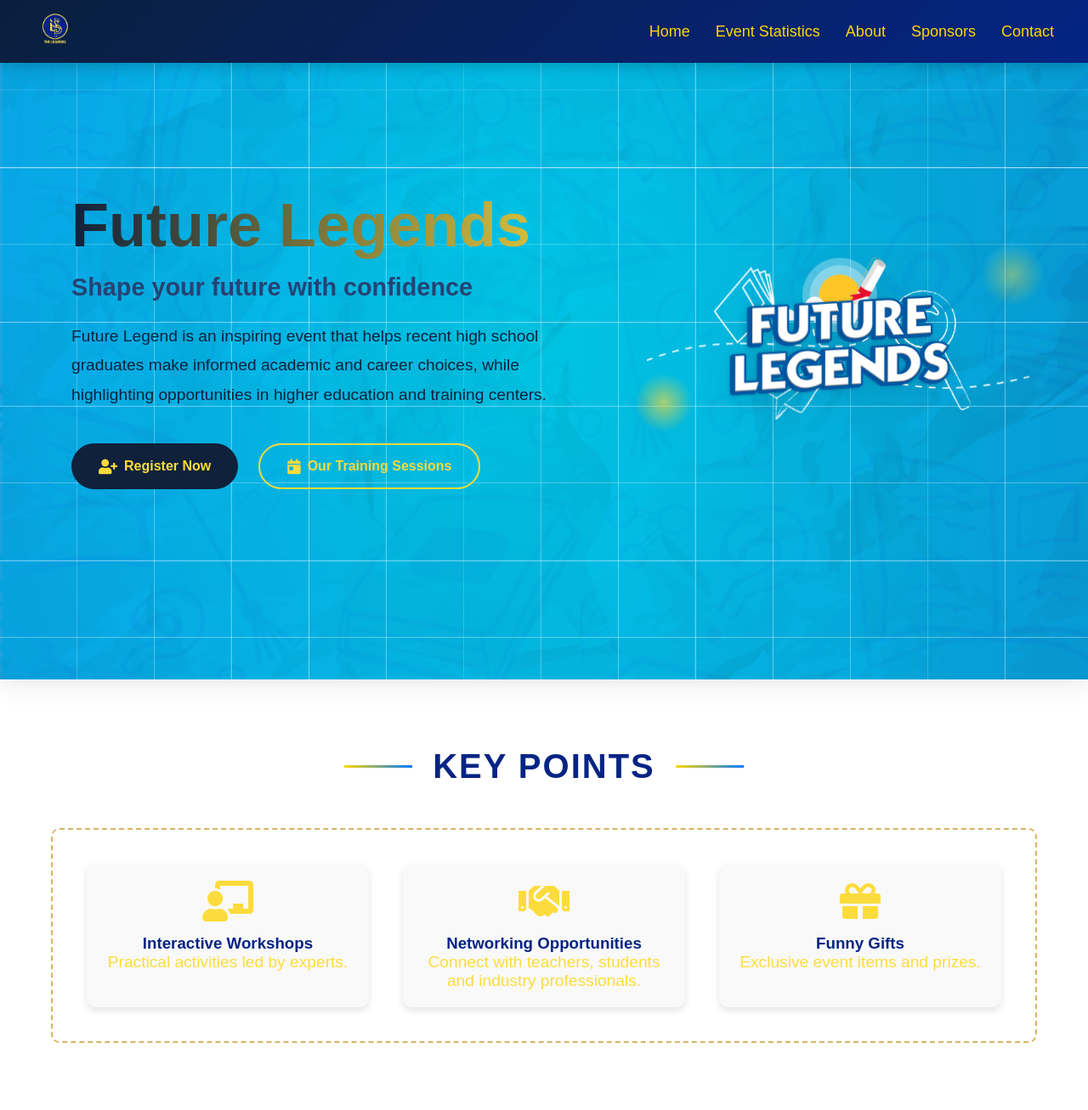
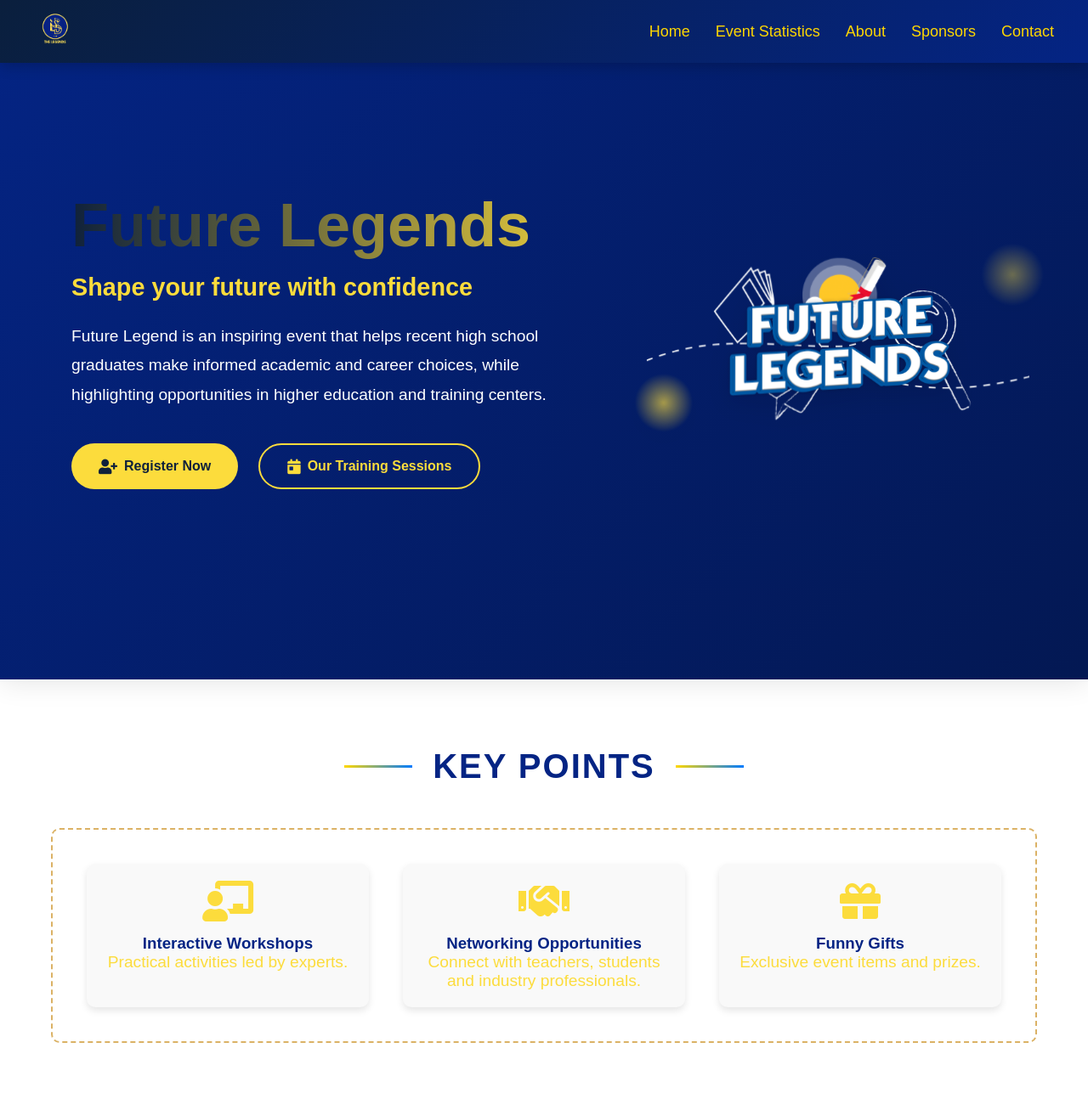
Before and after one commit to mouad4949/legends, a Flask app: page / in a window 1280 px wide. Shown: the top 1307 px of the page at 85% size. Run offline with Flask 3, Linux system fonts and the light colour scheme.

Commit message:
changing background

```diff
--- a/templates/index.html
+++ b/templates/index.html
@@ -171,10 +171,8 @@
     .parallax-wrapper {
     height: 100vh;
     width: 100%;
-    background-image: url('/static/images/bg.png');
-    background-size: cover; /* Ajuste l'image pour couvrir tout l'élément */
-    background-position: center; /* Centre l'image */
-    background-repeat: no-repeat; /* Empêche la répétition de l'image */
+    background: linear-gradient(135deg, #042484 0%, #031853 100%);
+
     margin: 0; /* Supprime les marges par défaut */
     display: flex;
     align-items: center;
@@ -229,7 +227,7 @@
 
 .subtitle {
     font-size: 1.8rem;
-    color: var(--medium-blue);
+    color: var(--gold);
     margin-bottom: 1.5rem;
     opacity: 0;
     animation: slideUp 0.8s ease 0.4s forwards;
@@ -240,7 +238,7 @@
     line-height: 1.8;
     max-width: 600px;
     margin-bottom: 2.5rem;
-    color: var(--deep-blue);
+    color: white;
     opacity: 0;
     animation: slideUp 0.8s ease 0.6s forwards;
 }
@@ -264,8 +262,8 @@
 }
 
 .cta-primary {
-    background: var(--deep-blue);
-    color: var(--gold);
+    background: var(--gold);
+    color: var(--deep-blue);
 }
 
 .cta-secondary {
```
